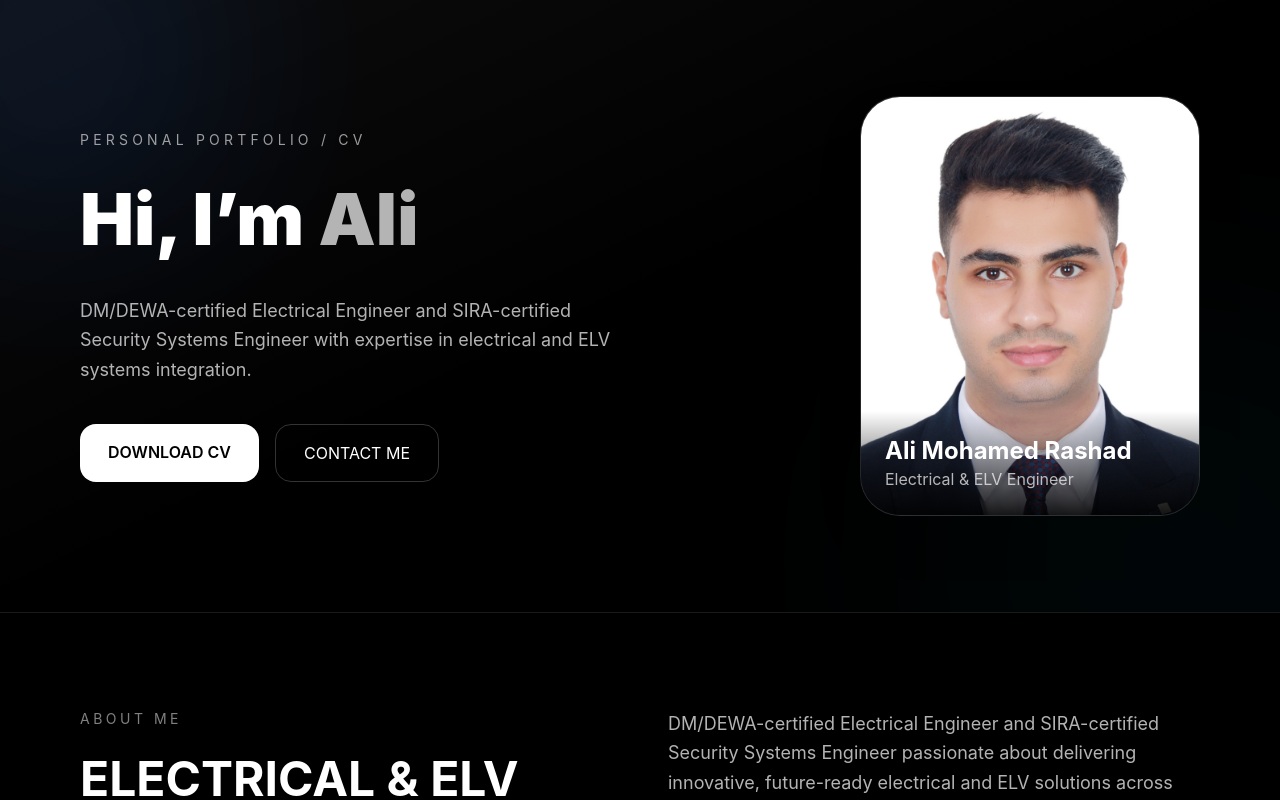
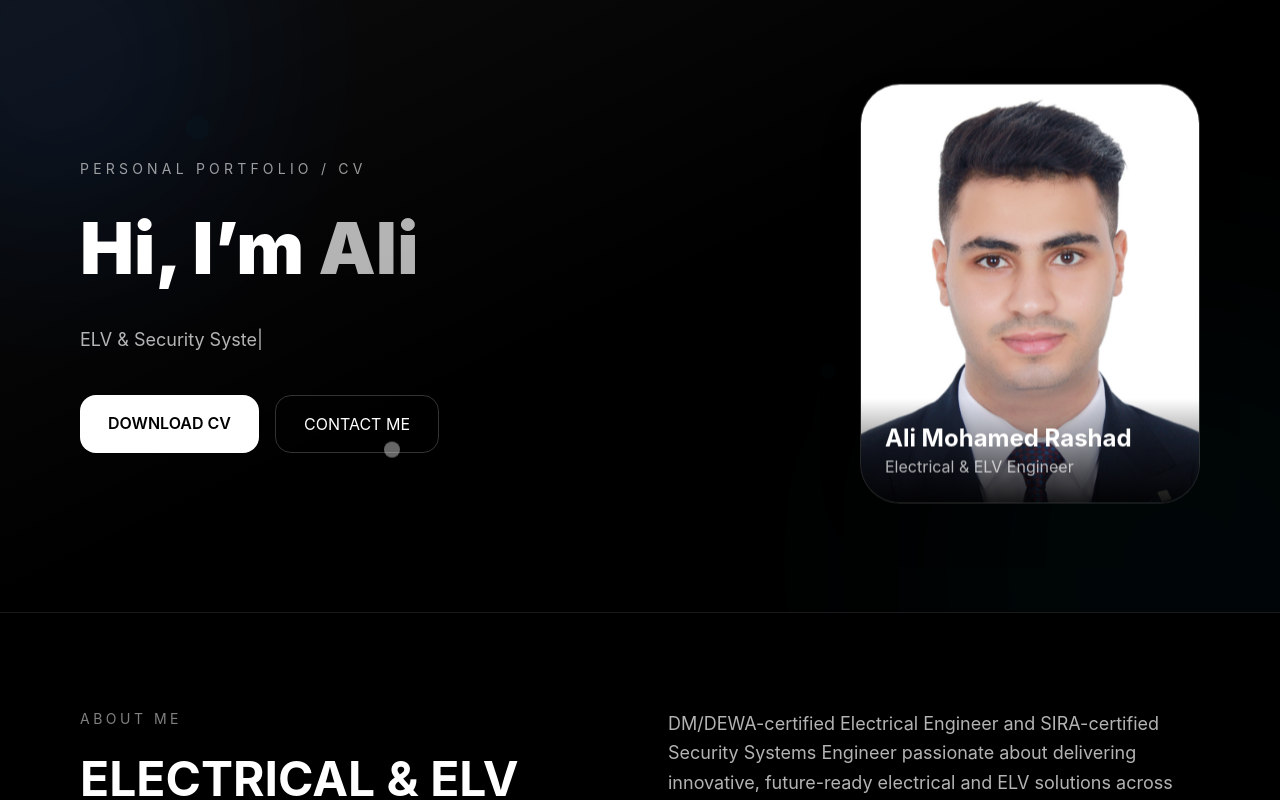
Before and after one commit to itsraashad/Ali, a React (Vite) app: page / in a window 1280 px wide. Shown: the top 800 px of the page. Built offline with nearby package versions, Linux system fonts and the light colour scheme.

Commit message:
Updated portfolio

```diff
--- a/package.json
+++ b/package.json
@@ -12,7 +12,8 @@
   "dependencies": {
     "framer-motion": "^12.40.0",
     "react": "^19.2.6",
-    "react-dom": "^19.2.6"
+    "react-dom": "^19.2.6",
+    "react-type-animation": "^3.2.0"
   },
   "devDependencies": {
     "@eslint/js": "^10.0.1",
--- a/src/App.jsx
+++ b/src/App.jsx
@@ -1,3 +1,4 @@
+import { TypeAnimation } from "react-type-animation";
 import expertiseImg from "./assets/ex.png";
 import westwoodImg from "./assets/westwood_by_imtiaz_1.jpg";
 import ellingtonImg from "./assets/ellington.png";
@@ -95,7 +96,13 @@ export default function ModernCVWebsite() {
   <div className="absolute bottom-[-150px] right-[-100px] w-[400px] h-[400px] bg-cyan-400/10 rounded-full blur-[140px] animate-pulse" />
 
   <div className="absolute inset-0 bg-gradient-to-br from-white/5 via-transparent to-transparent" />
+<div className="absolute top-[20%] left-[15%] w-3 h-3 bg-cyan-400 rounded-full animate-ping opacity-70" />
 
+<div className="absolute top-[40%] right-[20%] w-2 h-2 bg-blue-400 rounded-full animate-pulse opacity-60" />
+
+<div className="absolute bottom-[25%] left-[30%] w-4 h-4 bg-white rounded-full animate-bounce opacity-40" />
+
+<div className="absolute top-[60%] right-[35%] w-2 h-2 bg-cyan-300 rounded-full animate-ping opacity-50" />
 </div>
 
         <div className="relative z-10 max-w-7xl mx-auto grid lg:grid-cols-2 gap-14 items-center">
@@ -108,10 +115,23 @@ export default function ModernCVWebsite() {
               Hi, I’m <span className="text-white/70">Ali</span>
             </h1>
 
-            <p className="text-lg text-white/70 leading-relaxed max-w-xl mb-10">
-              DM/DEWA-certified Electrical Engineer and SIRA-certified Security Systems Engineer with expertise in electrical and ELV systems integration.
-            </p>
-
+           <p className="text-lg text-white/70 leading-relaxed max-w-xl mb-10">
+  <TypeAnimation
+    sequence={[
+      "DM/DEWA-certified Electrical Engineer",
+      2000,
+      "ELV & Security Systems Specialist",
+      2000,
+      "Project Engineer for Smart Buildings",
+      2000,
+      "SIRA-certified Systems Engineer",
+      2000,
+    ]}
+    wrapper="span"
+    speed={50}
+    repeat={Infinity}
+  />
+</p>
             <div className="flex flex-wrap gap-4">
               <a
               href={myCV}
@@ -132,21 +152,32 @@ export default function ModernCVWebsite() {
           </div>
 
           <div className="flex justify-center lg:justify-end">
-            <div className="relative w-[340px] h-[420px] rounded-[40px] overflow-hidden border border-white/10 bg-gradient-to-br from-white/10 to-white/5 shadow-2xl backdrop-blur-xl">
+            <motion.div
+  animate={{ y: [0, -15, 0] }}
+  transition={{
+    duration: 4,
+    repeat: Infinity,
+    ease: "easeInOut",
+  }}
+  className="relative w-[340px] h-[420px] rounded-[40px] overflow-hidden border border-white/10 bg-gradient-to-br from-white/10 to-white/5 shadow-2xl backdrop-blur-xl"
+>
               <img
                 src={profilePic}
                 alt="Profile"
-                className="w-full h-full object-cover"
+                className="w-full h-full object-cover transition duration-700 hover:scale-110"
               />
 
               <div className="absolute bottom-0 left-0 right-0 p-6 bg-gradient-to-t from-black/90 to-transparent">
                 <h2 className="text-2xl font-bold">Ali Mohamed Rashad</h2>
                 <p className="text-white/70">Electrical & ELV Engineer</p>
               </div>
-            </div>
-          </div>
-        </div>
-      </motion.section>
+          </motion.div>
+
+</div>
+
+</div>
+
+</motion.section>
 
       {/* About Section */}
       <section className="px-8 md:px-20 py-24 border-b border-white/10">
```
Also changed, not shown: 1 other file (tests, documents, lock files or other folders).
